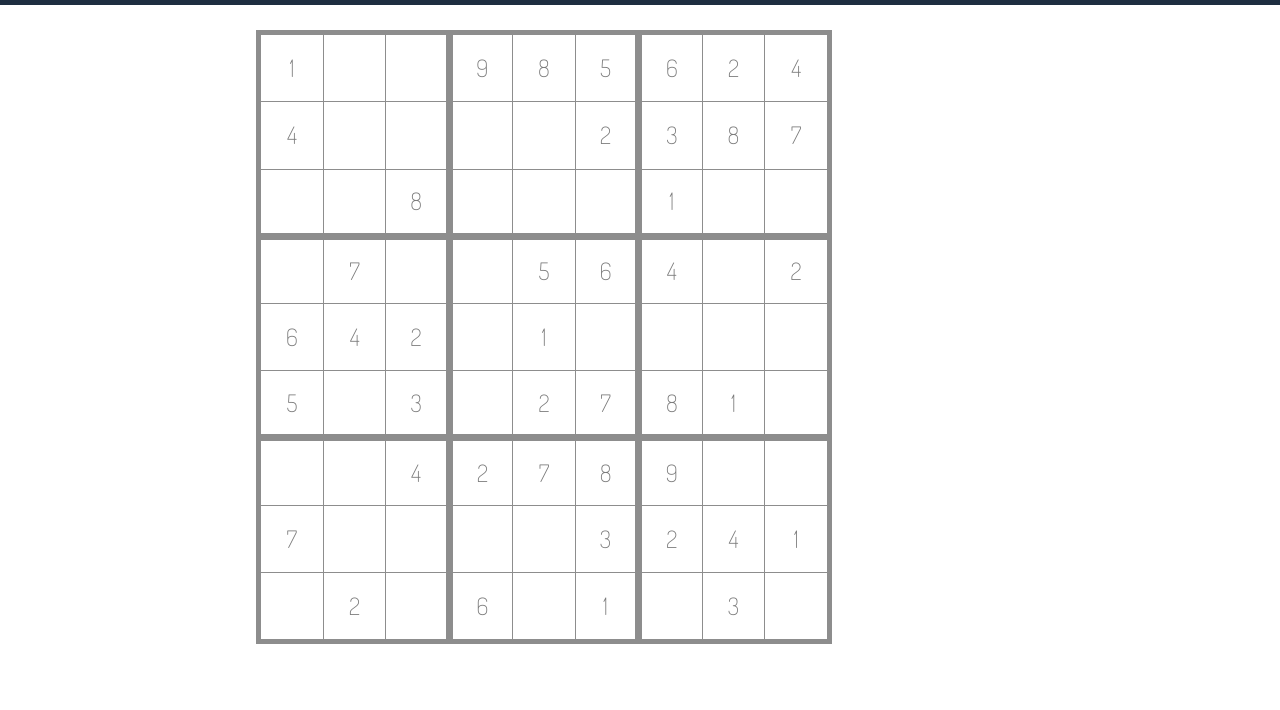
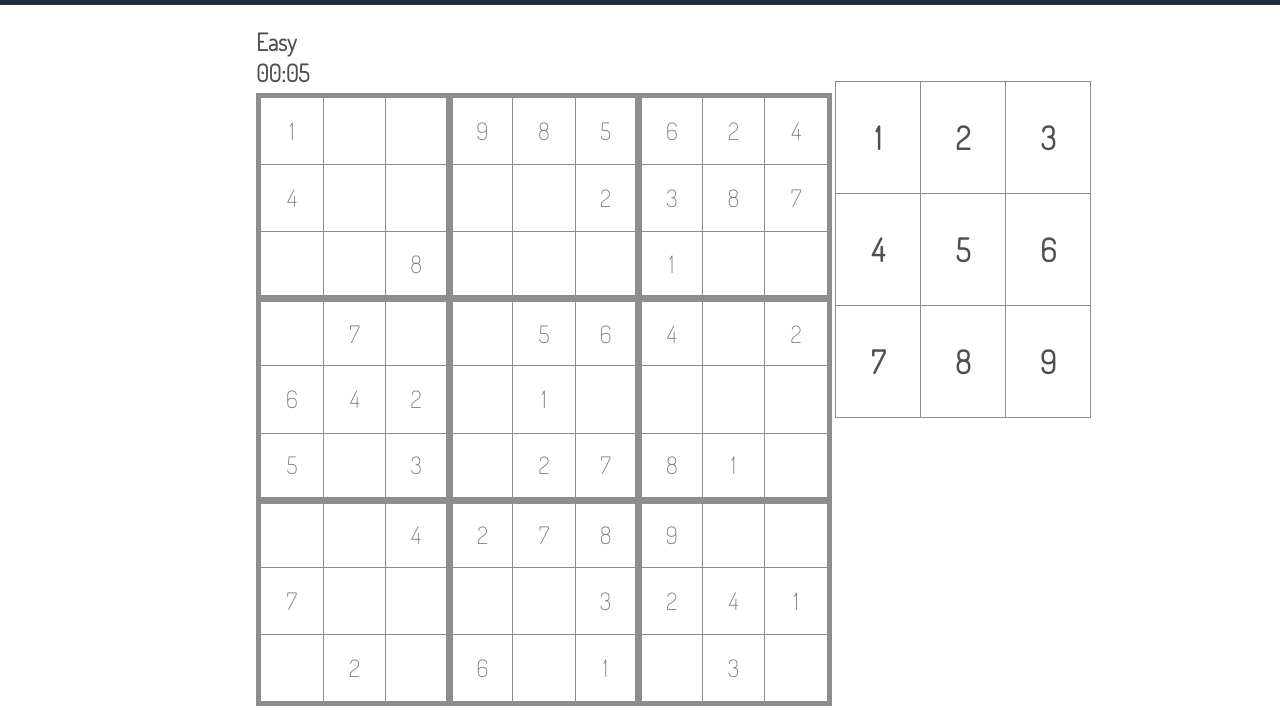
Before and after one commit to vrnayak/vrnayak.github.io, a plain HTML site: page sudoku.html in a window 1280 px wide. Shown: the part 115-825 px from the top of the page. Before the commit the page ends 800 px from the top, so only its background shows below. Drawn offline with Linux system fonts and the light colour scheme.

Commit message:
Added table with buttons

```diff
--- a/sudoku.html
+++ b/sudoku.html
@@ -24,9 +24,15 @@
 
         </header>
         <section class="sudoku">
+            <h4 id="difficulty">Easy</h4><h4 id="timer">00:00</h4>
             <form>
                 <table id="grid"></table>
             </form>
         </section>
+        <section class="controls">
+            <form>
+                <table id="sudokuInfo"></table>
+            </form>
+        </section>
     </body>
 </html>
```
